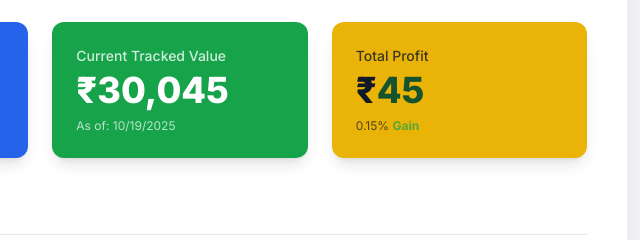
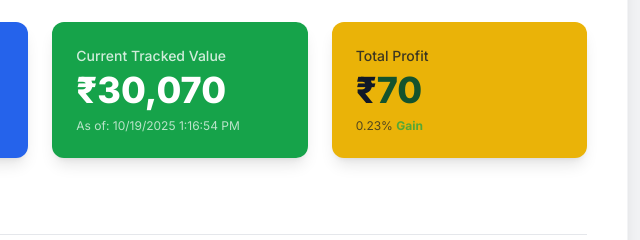
Before and after one commit to heramonpaunikar/portfoliodashboard, a plain HTML site: page index.html in a window 1280 px wide. Shown: the part 327-567 px from the top of the page, 460-1100 px from the left. Drawn offline with nearby package versions, Linux system fonts and the light colour scheme.

Commit message:
Update index.html

```diff
--- a/index.html
+++ b/index.html
@@ -129,8 +129,12 @@
     // Constants
     const INITIAL_PRINCIPAL = 30000;
     const DAILY_RATE = 0.0015; // 0.15% as a decimal
-    // New constant for the daily profit amount, calculated once on the principal
     const DAILY_PROFIT = INITIAL_PRINCIPAL * DAILY_RATE; // 30000 * 0.0015 = 45
+
+    // New constants for time-based growth calculation
+    const MS_PER_DAY = 1000 * 60 * 60 * 24;
+    // Calculate the profit added per millisecond for a smooth visual ticker
+    const PROFIT_PER_MS = DAILY_PROFIT / MS_PER_DAY;
 
     // DOM Elements
     const daysElapsedEl = document.getElementById('daysElapsed');
@@ -153,14 +157,23 @@
     };
 
     /**
-     * Calculates the simple (non-compounding) growth.
-     * Formula: Final Value = P + (Daily Profit * Days)
-     * @param {number} days - The number of days to simulate.
+     * Calculates the precise simple growth based on milliseconds elapsed since start.
+     * @param {number} ms - The number of milliseconds elapsed since the start.
      * @returns {number} The final calculated value.
      */
-    const calculateGrowth = (days) => {
+    const calculatePreciseGrowth = (ms) => {
+        if (ms < 0) return INITIAL_PRINCIPAL;
+        // Simple interest: Profit per Millisecond multiplied by total milliseconds, added to Principal
+        return INITIAL_PRINCIPAL + (PROFIT_PER_MS * ms);
+    };
+
+    /**
+     * Calculates the simple growth based on full days elapsed (for stable projections).
+     * @param {number} days - The number of full days to simulate.
+     * @returns {number} The final calculated value.
+     */
+    const calculateDailyGrowth = (days) => {
         if (days < 0) return INITIAL_PRINCIPAL;
-        // Simple interest: Daily Profit (₹45) multiplied by days, added to Principal
         return INITIAL_PRINCIPAL + (DAILY_PROFIT * days);
     };
 
@@ -168,7 +181,8 @@
      * Renders a single row in the projection table.
      */
     const renderProjectionRow = (timeframe, days) => {
-        const finalValue = calculateGrowth(days);
+        // Projections use the full days growth calculation for stable future estimates
+        const finalValue = calculateDailyGrowth(days);
         const profit = finalValue - INITIAL_PRINCIPAL;
         const row = document.createElement('tr');
         row.classList.add('hover:bg-gray-50', 'transition');
@@ -190,6 +204,7 @@
      */
     window.updateSimulation = () => {
         const startDateString = startDateInput.value;
+
         if (!startDateString) {
             // Reset if no date is set
             daysElapsedEl.textContent = 'N/A';
@@ -204,20 +219,19 @@
         const startDate = new Date(startDateString);
         const today = new Date();
 
-        // 1. Calculate Days Elapsed
-        // Set both dates to UTC midnight to avoid issues with timezones/DST when calculating date diff
-        const startUTC = Date.UTC(startDate.getFullYear(), startDate.getMonth(), startDate.getDate());
-        const todayUTC = Date.UTC(today.getFullYear(), today.getMonth(), today.getDate());
+        // 1. Calculate Time Elapsed
+        const totalMillisecondsElapsed = today.getTime() - startDate.getTime();
+        const daysDifference = totalMillisecondsElapsed / MS_PER_DAY; // Total days, including fractions
 
-        const msPerDay = 1000 * 60 * 60 * 24;
-        const daysDifference = Math.floor((todayUTC - startUTC) / msPerDay);
-        const daysElapsed = Math.max(0, daysDifference); // Ensure it's not negative
+        // Calculate total full days elapsed (for display and projection base)
+        const daysElapsed = Math.max(0, Math.floor(daysDifference));
 
         daysElapsedEl.textContent = daysElapsed;
-        currentDateDisplay.textContent = `As of: ${today.toLocaleDateString()}`;
+        // Display the date and current time to reinforce the real-time update
+        currentDateDisplay.textContent = `As of: ${today.toLocaleDateString()} ${today.toLocaleTimeString()}`;
 
-        // 2. Calculate Current Value
-        const currentValue = calculateGrowth(daysElapsed);
+        // 2. Calculate Current Value using precise milliseconds
+        const currentValue = calculatePreciseGrowth(totalMillisecondsElapsed);
         const profit = currentValue - INITIAL_PRINCIPAL;
         const profitPercent = (profit / INITIAL_PRINCIPAL) * 100;
 
@@ -240,6 +254,7 @@
         // 3. Render Projections
         projectionBody.innerHTML = ''; // Clear existing rows
         const projectionList = [
+            // Projections start from today and go forward based on daysElapsed
             { timeframe: '1 Month', days: daysElapsed + 30 },
             { timeframe: '3 Months', days: daysElapsed + 90 },
             { timeframe: '6 Months', days: daysElapsed + 180 },
@@ -263,6 +278,9 @@
 
         startDateInput.value = `${yyyy}-${mm}-${dd}`;
         updateSimulation();
+
+        // Start the automatic update every second (1000ms)
+        setInterval(updateSimulation, 1000);
     });
 
     // Optional: Include Firebase initialization boilerplate (as required by rules, even if not used)
@@ -274,16 +292,7 @@
 
         // Only proceed if configuration seems valid (e.g., the object is not empty).
         if (Object.keys(firebaseConfig).length > 0) {
-            // const { initializeApp } = await import("https://www.gstatic.com/firebasejs/11.6.1/firebase-app.js");
-            // const { getAuth, signInWithCustomToken, signInAnonymously } = await import("https://www.gstatic.com/firebasejs/11.6.1/firebase-auth.js");
-            // const app = initializeApp(firebaseConfig);
-            // const auth = getAuth(app);
-            // if (__initial_auth_token) {
-            //     signInWithCustomToken(auth, __initial_auth_token);
-            // } else {
-            //     signInAnonymously(auth);
-            // }
-            console.log("Firebase globals detected. App ID:", appId);
+            // console.log("Firebase globals detected. App ID:", appId);
         }
     } catch (e) {
         console.error("Firebase initialization skipped or failed:", e);
```
